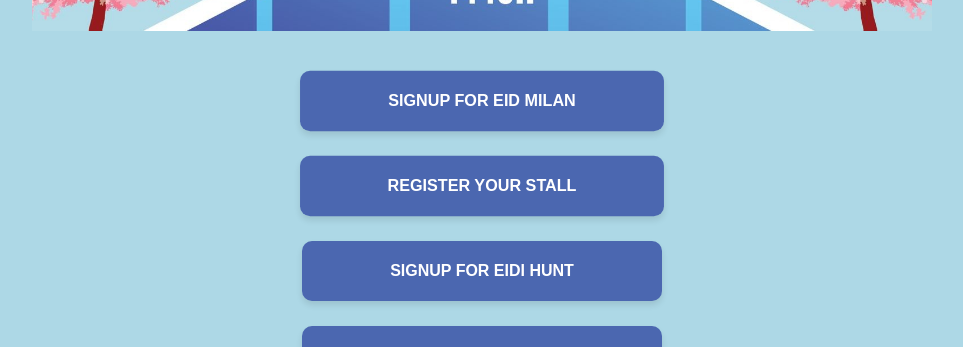
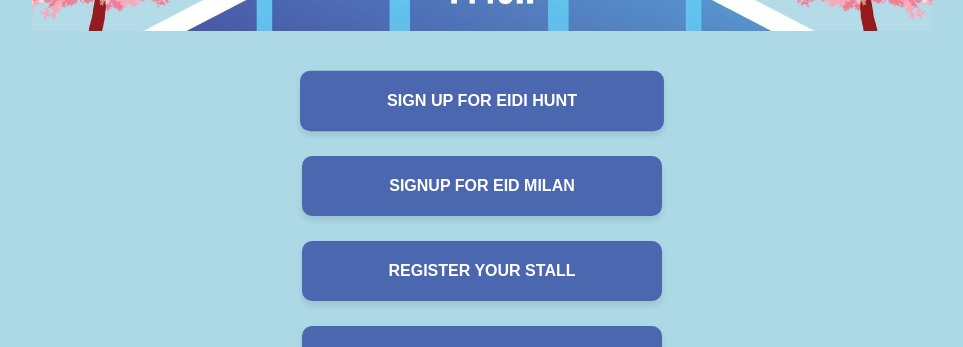
Before and after one commit to amzocean/strands_serverless, a Next.js app: page / in a window 1280 px wide. Shown: the part 187-534 px from the top of the page, without its empty margins (158-1121 px from the left). Built offline with nearby package versions, Linux system fonts and the light colour scheme.

Commit message:
Add files via upload

```diff
--- a/src/pages/game.js
+++ b/src/pages/game.js
@@ -685,7 +685,14 @@ export default function Game() {
           <p>Thank you {playerName}. Your score was submitted to the RAFFLEBOARD!</p>
           <p>
             Make sure to sign up your team for EIDI HUNT. Sign up at{" "}
-            <a href="https://www.eidmilan.com" target="_blank" rel="noopener noreferrer">eidmilan.com</a>
+            <a
+              href="https://www.eidmilan.com"
+              target="_blank"
+              rel="noopener noreferrer"
+              className="eid-link"
+            >
+              eidmilan.com
+            </a>
           </p>
           <button onClick={() => setShowThankYou(false)} className="submit-button">Close</button>
         </div>
@@ -728,6 +735,15 @@ export default function Game() {
           background-color: #fafafa;
           color: #000;
           font-family: inherit;
+        }
+        .eid-link {
+          color: #2196F3;
+          text-decoration: underline;
+          font-weight: 500;
+          cursor: pointer;
+        }
+        .eid-link:hover {
+          color: #1565c0;
         }
         .tutorial-button {
           position: absolute;
--- a/src/pages/index.js
+++ b/src/pages/index.js
@@ -12,10 +12,16 @@ export default function Home() {
 
       {/* Links Section */}
       <div style={styles.linkWrapper}>
+      <Link href="/eidihunt" legacyBehavior>
+        <a className="animated-button" style={styles.link}>
+          SIGN UP FOR EIDI HUNT
+        </a>
+      </Link>
+
+
         <a
           href="https://forms.gle/ygCP2sjcj4T71Yvn9"
           style={styles.link}
-          className="animated-button"
           target="_blank"
           rel="noopener noreferrer"
         >
@@ -25,16 +31,11 @@ export default function Home() {
         <a
           href="https://docs.google.com/forms/d/e/1FAIpQLSchi1k4GpPBmw7uQuxnFXbxBfQWE_QtM8qR_dn3wVhkwDvQ7Q/viewform?usp=header"
           style={styles.link}
-          className="animated-button"
           target="_blank"
           rel="noopener noreferrer"
         >
           REGISTER YOUR STALL
         </a>
-
-        <Link href="/eidihunt" style={styles.link}>
-          SIGNUP FOR EIDI HUNT
-        </Link>
 
         <Link href="/stallsfaq" style={styles.link}>
           STALLS FAQ
@@ -106,9 +107,7 @@ const styles = {
   linkWrapper: {
     display: 'flex',
     flexDirection: 'column',
-    // Increase vertical spacing between buttons
     gap: '25px',
-    // Add more margin to space the section out vertically
     marginTop: '40px',
     marginBottom: '40px',
     width: '90%',
```
